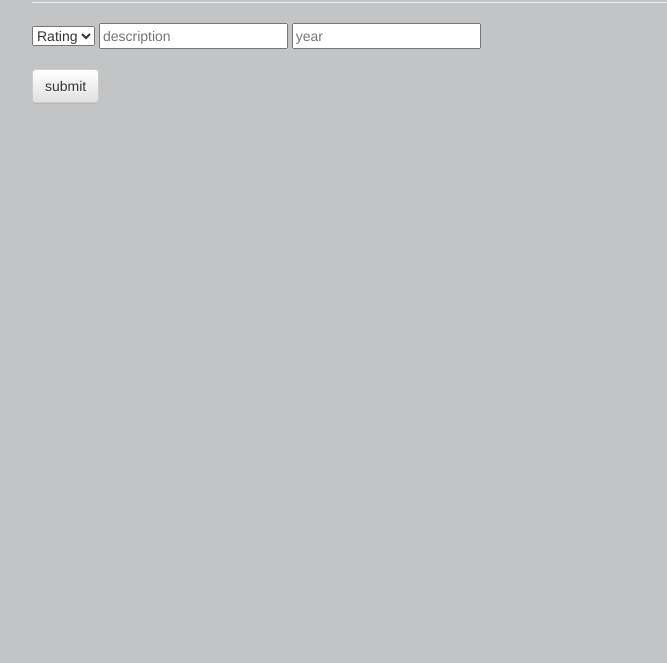
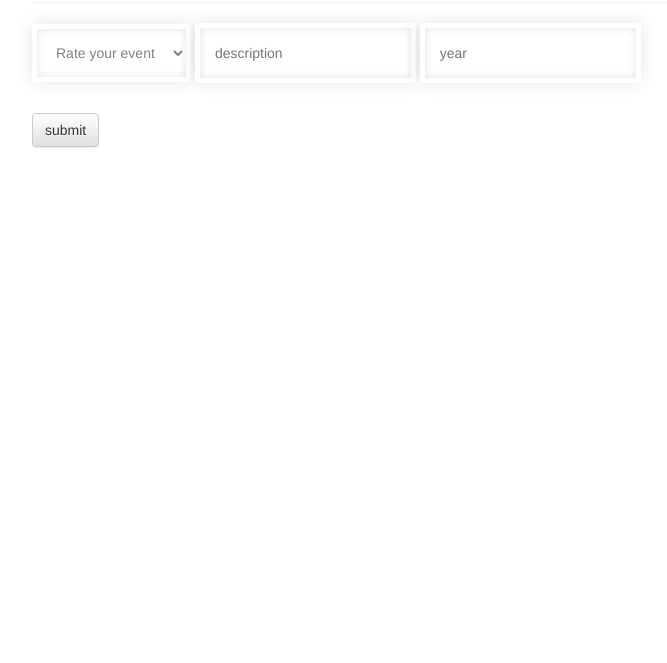
Before and after one commit to bizzmichelson/googlechartssprint, a website: page public/index.html at #!/addEvents in a window 1280 px wide. Shown: the part 137-800 px from the top of the page, without its empty margins (8-675 px from the left). Drawn offline with nearby package versions, Linux system fonts and the light colour scheme.

Commit message:
added styling

```diff
--- a/public/styles/styles.css
+++ b/public/styles/styles.css
@@ -1,10 +1,44 @@
 body{
-    background-color: rgb(194, 196, 198);
+    background-color: #fff;;
     padding: 20px;
     margin: 20px;
 }
-.home-div{
-    background-image: url("https://i.pinimg.com/736x/53/b6/75/53b67587ab52e79798f1b4f4223cfe8a--stone-paths-walkways.jpg");
+/* body {
+    background-image: url("https://images.pexels.com/photos/156847/pexels-photo-156847.jpeg?w=1260&h=750&auto=compress&cs=tinysrgb");
+    background-repeat: no-repeat;
+    background-attachment: fixed;
+    background-position: center;
+} */
+#yes {
+    border: 5px solid white;
+    -webkit-box-shadow:
+      inset 0 0 8px  rgba(0,0,0,0.1),
+            0 0 16px rgba(0,0,0,0.1);
+    -moz-box-shadow:
+      inset 0 0 8px  rgba(0,0,0,0.1),
+            0 0 16px rgba(0,0,0,0.1);
+    box-shadow:
+      inset 0 0 8px  rgba(0,0,0,0.1),
+            0 0 16px rgba(0,0,0,0.1);
+    padding: 15px;
+    background: rgba(255,255,255,0.5);
+    margin: 0 0 10px 0;
+    color: gray;
+}
+input {
+    border: 5px solid white;
+    -webkit-box-shadow:
+      inset 0 0 8px  rgba(0,0,0,0.1),
+            0 0 16px rgba(0,0,0,0.1);
+    -moz-box-shadow:
+      inset 0 0 8px  rgba(0,0,0,0.1),
+            0 0 16px rgba(0,0,0,0.1);
+    box-shadow:
+      inset 0 0 8px  rgba(0,0,0,0.1),
+            0 0 16px rgba(0,0,0,0.1);
+    padding: 15px;
+    background: rgba(255,255,255,0.5);
+    margin: 0 0 10px 0;
 }
 
 h1 {
@@ -13,21 +47,21 @@ h1 {
 }
 
 h2{
-    color: navy;
+    color: green;
 }
 
 h3{
-    color: olive;
+    color: blue;
 }
 
 h4{
-    color: tomato;
+    color: red;
 }
 .jumbotron{
     padding: 40px;
 }
 #myChart {
-    background-color: lightcyan;
+    background-color: white;
 }
 /* .dropdown {
     float:right;
--- a/public/views/addEvents.html
+++ b/public/views/addEvents.html
@@ -1,8 +1,8 @@
 <div class="page-header"><h1> Add your significant event below. </h1></div>
         <section id="inputArea">
                 <!-- <input id="date" type="text" placeholder="date">  -->
-                <select name="rating" placeholder="rating" ng-model="ac.input.sigEventRating">
-                <option value="" disabled selected>Rating</option>
+                <select name="rating" placeholder="Rate your event"id="yes" ng-model="ac.input.sigEventRating">
+                <option value="" disabled selected>Rate your event</option>
                 <option value="-10">-10</option>
                 <option value="-9">-9</option>
                 <option value="-8">-8</option>
```
Also changed, not shown: public/views/addHigh.html (+2 -3 lines), public/views/basics.html (+17 -5 lines), public/views/chart.html (+0 -3 lines), public/views/home.html (+3 -3 lines).
